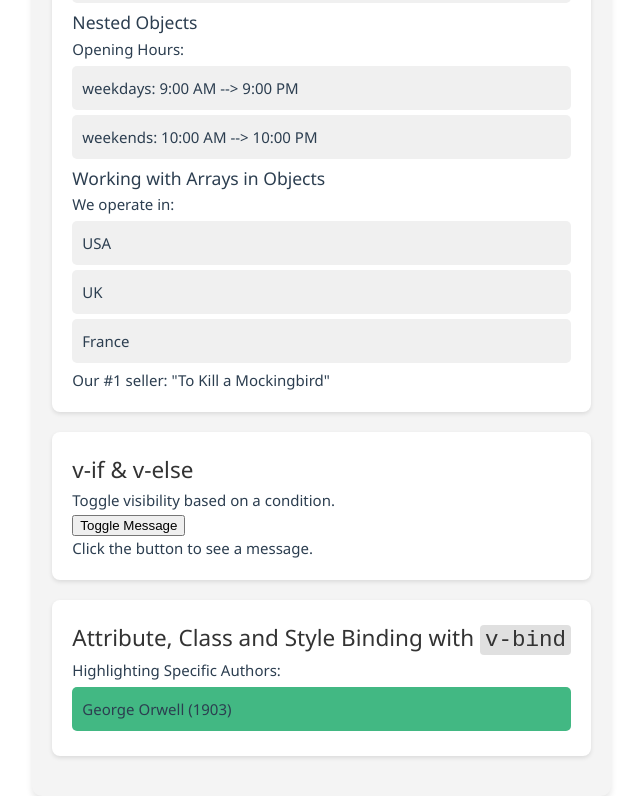
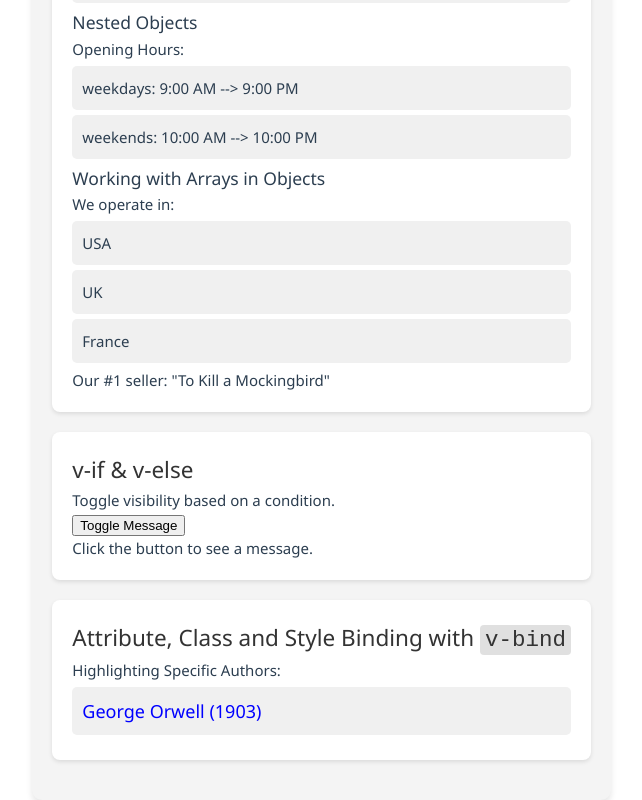
Before and after one commit to ivan1112234rfdsa/xwang-library, a Vue app: page / in a window 1280 px wide. Shown: the part 1390-2190 px from the top of the page, without its empty margins (29-671 px from the left). Built offline with nearby package versions, Linux system fonts and the light colour scheme.

Commit message:
latest 3

```diff
--- a/src/components/JSON.vue
+++ b/src/components/JSON.vue
@@ -114,8 +114,8 @@
       <h2>Attribute, Class and Style Binding with <code>v-bind</code></h2>
       <p>Highlighting Specific Authors:</p>
       <ul>
-        <li v-if="orwell" :class="{ highlight: orwell.name}">
-          {{ orwell.name }} ({{ orwell.birthYear }})
+        <li v-if="orwell">
+          <span :style="{color : textColor, fontSize : fontSize + 'px'}">{{ orwell.name }} ({{ orwell.birthYear }})</span>
         </li>
       </ul>
     </section>
@@ -131,7 +131,8 @@ import authors from "../assets/json/authors.json"
 import bookstores from "../assets/json/bookstores.json"
 
 const showMessage = ref(false)
-
+const textColor = 'blue'
+const fontSize = 18
 // Activity 2: Get authors born after 1850
 const modernAuthors = computed(() =>
   // TODO: CODE TO FILTER ARRAY OF AUTHORS HERE
```
